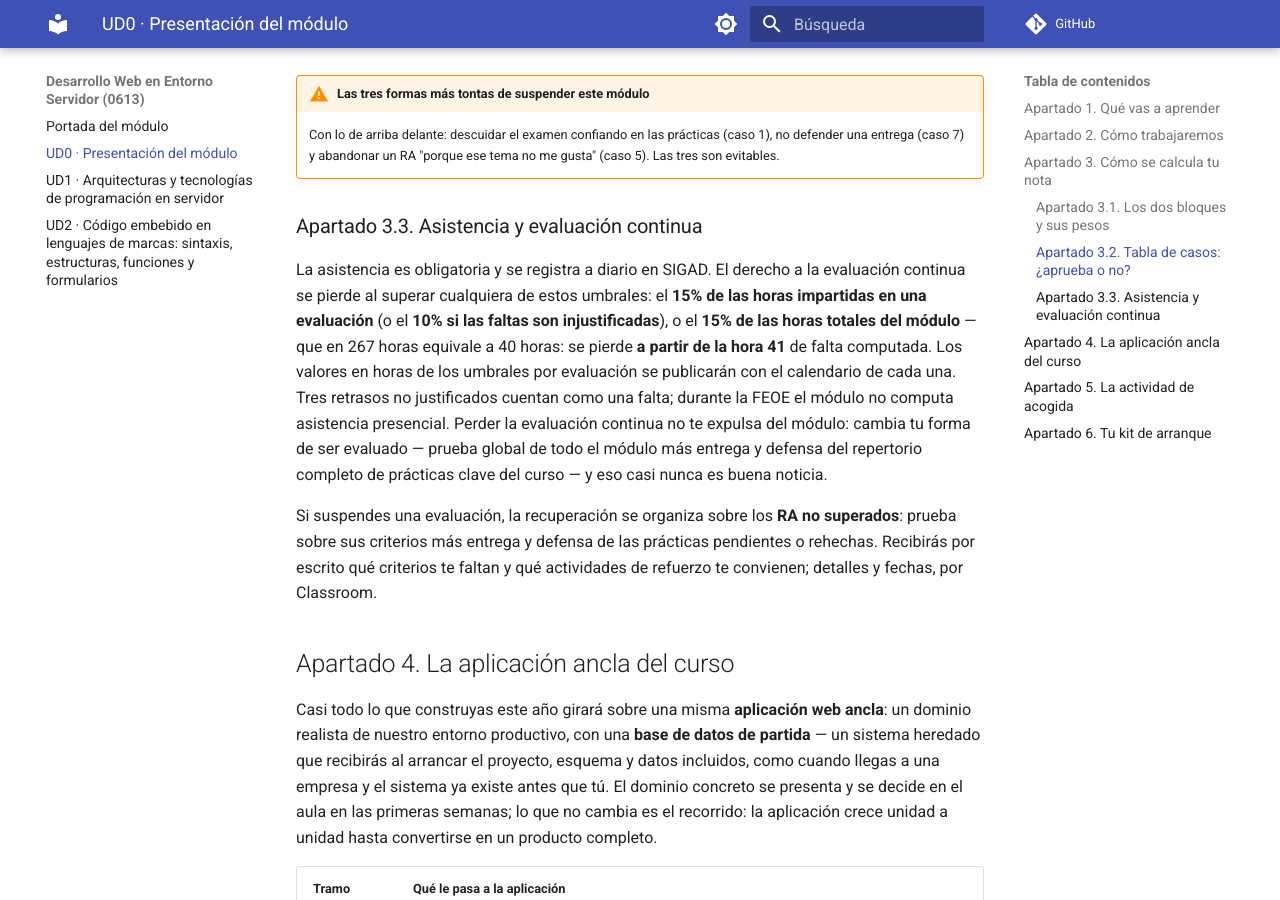
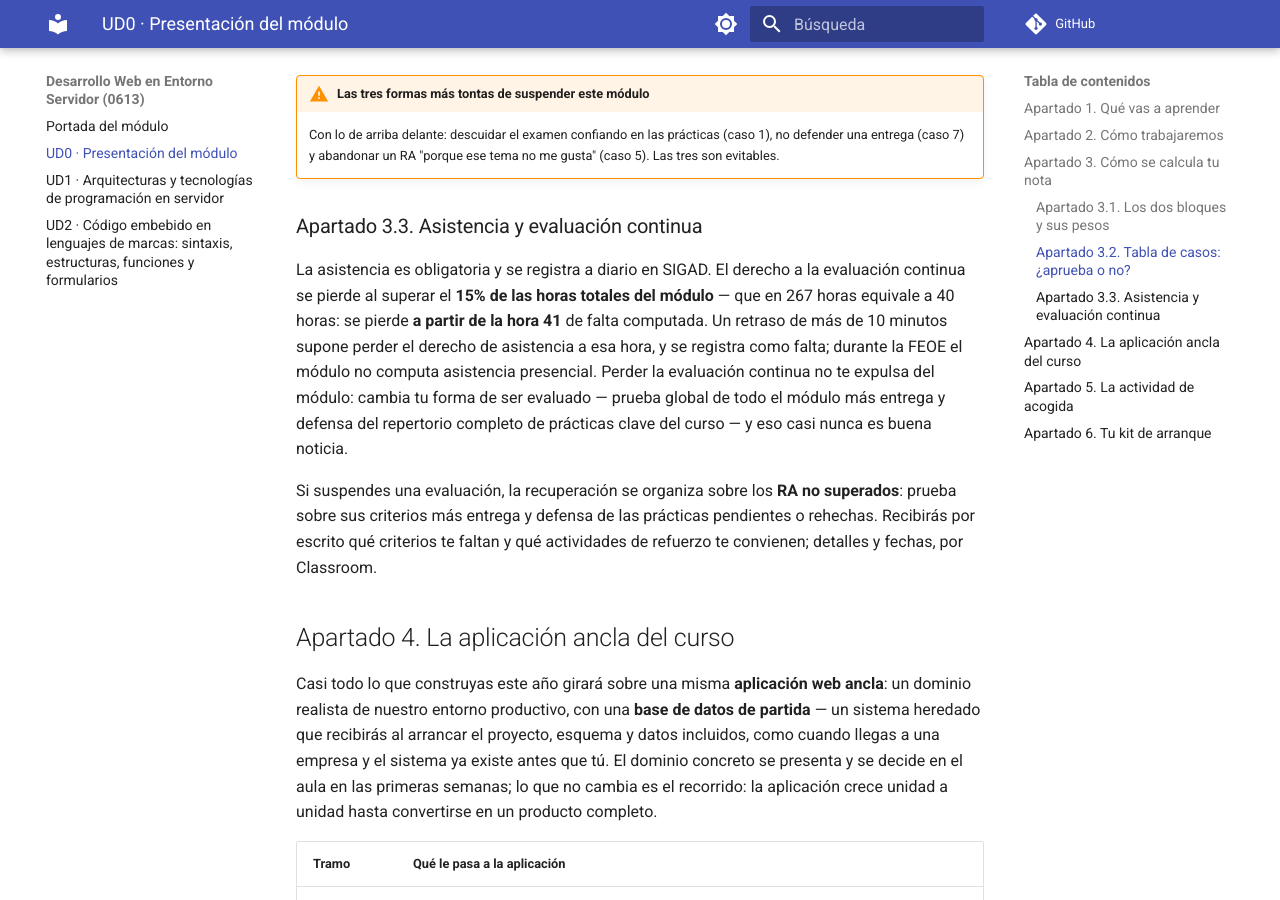
Before and after one commit to codigoRonin/apuntes-daw, an MkDocs documentation site: the page built from docs/desarrollo-web-en-entorno-servidor/ud0-presentacion.md, in a window 1280 px wide and 900 px high, scrolled down 4833 px. Built offline with MkDocs 1.6.1 and Material for MkDocs 9.7.7, drawn with Linux system fonts in a browser that asks for light colours; comment, search, counter and statistics services are not loaded.

Commit message:
Fix: Pérdida evaluación continua

```diff
--- a/docs/desarrollo-web-en-entorno-servidor/ud0-presentacion.md
+++ b/docs/desarrollo-web-en-entorno-servidor/ud0-presentacion.md
@@ -93,7 +93,7 @@ Todos los casos suponen, salvo que se diga lo contrario, que el resto de condici
 
 ### Apartado 3.3. Asistencia y evaluación continua
 
-La asistencia es obligatoria y se registra a diario en SIGAD. El derecho a la evaluación continua se pierde al superar cualquiera de estos umbrales: el **15% de las horas impartidas en una evaluación** (o el **10% si las faltas son injustificadas**), o el **15% de las horas totales del módulo** — que en 267 horas equivale a 40 horas: se pierde **a partir de la hora 41** de falta computada. Los valores en horas de los umbrales por evaluación se publicarán con el calendario de cada una. Tres retrasos no justificados cuentan como una falta; durante la FEOE el módulo no computa asistencia presencial. Perder la evaluación continua no te expulsa del módulo: cambia tu forma de ser evaluado — prueba global de todo el módulo más entrega y defensa del repertorio completo de prácticas clave del curso — y eso casi nunca es buena noticia.
+La asistencia es obligatoria y se registra a diario en SIGAD. El derecho a la evaluación continua se pierde al superar el **15% de las horas totales del módulo** — que en 267 horas equivale a 40 horas: se pierde **a partir de la hora 41** de falta computada. Un retraso de más de 10 minutos supone perder el derecho de asistencia a esa hora, y se registra como falta; durante la FEOE el módulo no computa asistencia presencial. Perder la evaluación continua no te expulsa del módulo: cambia tu forma de ser evaluado — prueba global de todo el módulo más entrega y defensa del repertorio completo de prácticas clave del curso — y eso casi nunca es buena noticia.
 
 Si suspendes una evaluación, la recuperación se organiza sobre los **RA no superados**: prueba sobre sus criterios más entrega y defensa de las prácticas pendientes o rehechas. Recibirás por escrito qué criterios te faltan y qué actividades de refuerzo te convienen; detalles y fechas, por Classroom.
 
```
Also changed, not shown: docs/bases-de-datos/ud0-presentacion.md (+1 -1 lines), docs/big-data-e-inteligencia-artificial/ud0-presentacion.md (+1 -1 lines).
